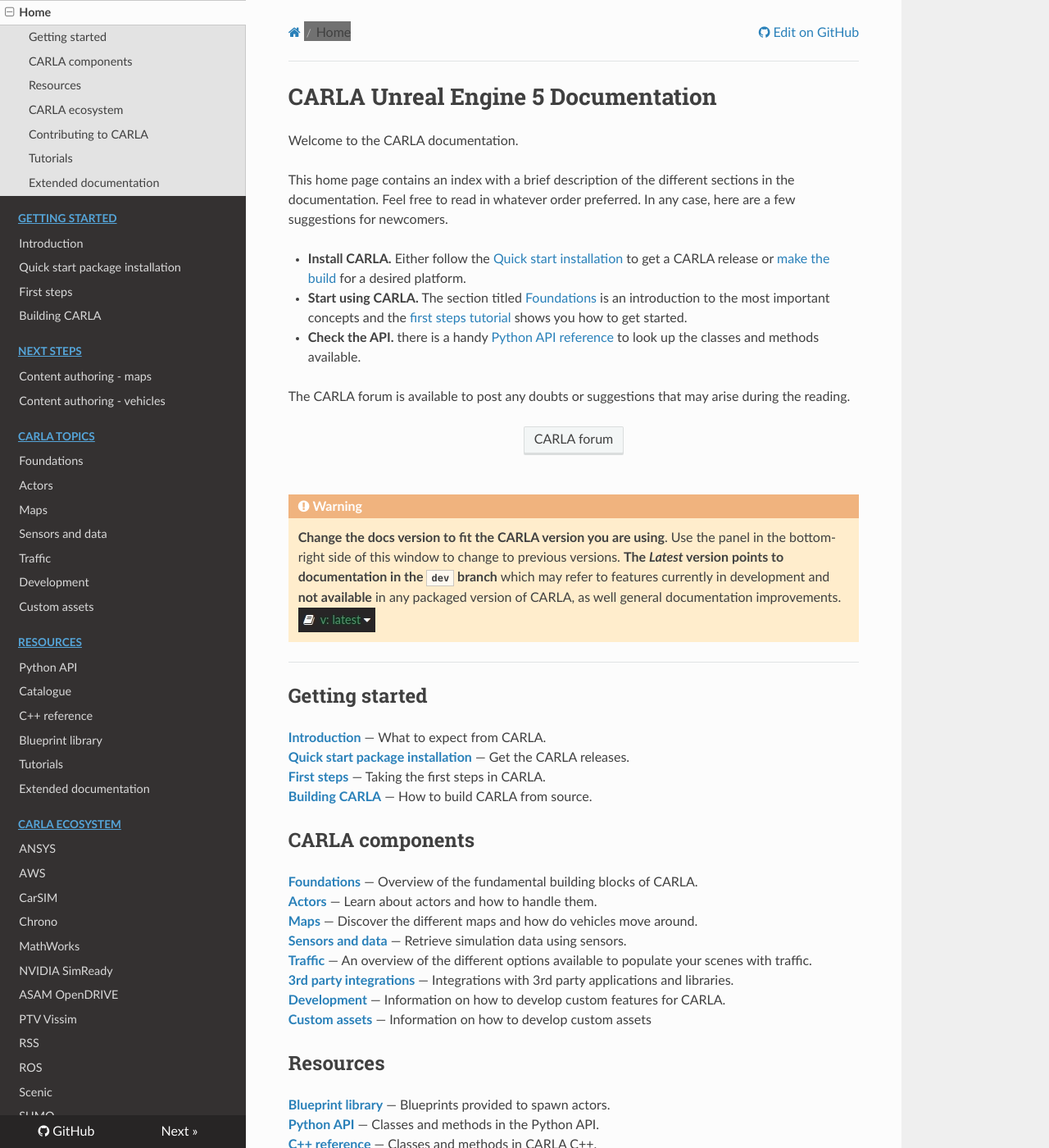
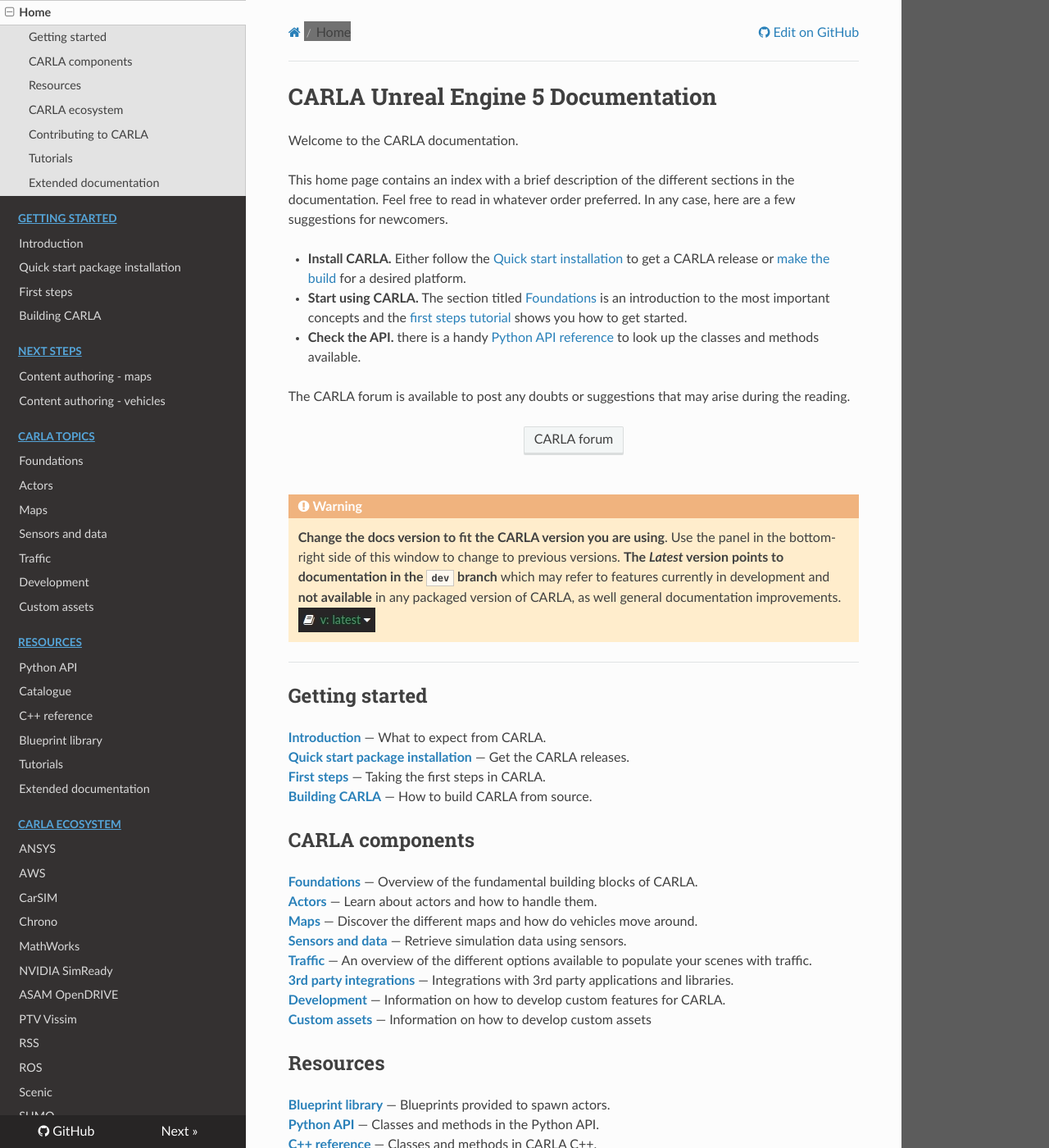
Before and after one commit to carla-simulator/carla_ue5_docs, an MkDocs documentation site: the page built from docs/index.md, in a window 1280 px wide and 1400 px high. Shown: the whole window at 82% size. Built offline with MkDocs 1.6.1, drawn with Linux system fonts in a browser that asks for light colours; nearby versions of some CDN libraries.

Commit message:
changed theme

```diff
--- a/docs/extra.css
+++ b/docs/extra.css
@@ -1,3 +1,11 @@
+body {
+	background-color: #616161 !important;
+}
+
+.wy-side-nav-search {
+	background-color: #87c7ec !important;
+}
+
 .build-buttons{
     text-align: center;
 }
--- /dev/null
+++ b/docs/style.css
@@ -0,0 +1,3 @@
+body {
+    background-color: aqua;
+}
--- a/mkdocs.yml
+++ b/mkdocs.yml
@@ -62,3 +62,9 @@ markdown_extensions:
 theme:
   name: 'readthedocs'
   logo: img/logo/carla_logo_black.png
+  palette:
+        # Dark mode
+    - scheme: slate
+      primary: blue
+      accent: blue
+      toggle:
```
